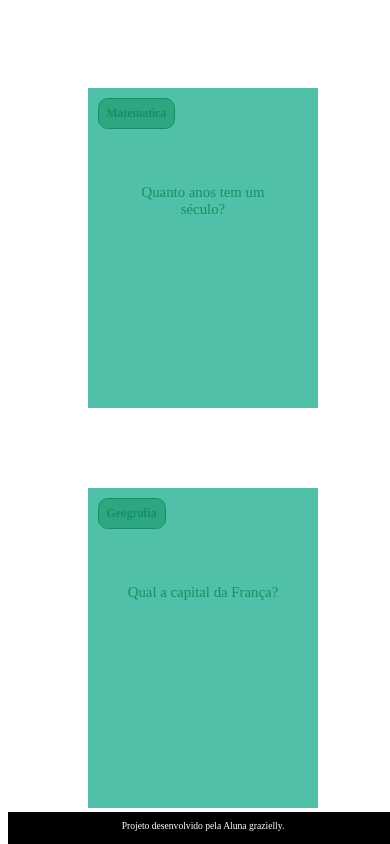
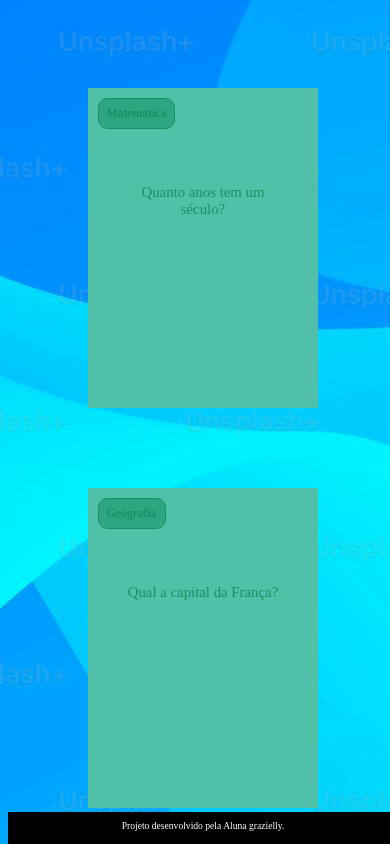
Before and after one commit to grazikorobinski/flashcard, a plain HTML site: page index.html in a window 390 px wide. Shown: the top 844 px of the page. Drawn offline with Linux system fonts and the light colour scheme; a web font is replaced by a local one.

Commit message:
assets/style.css

```diff
--- a/assets/style.css
+++ b/assets/style.css
@@ -5,7 +5,7 @@
 }
 
 body {
-  background: url('bg-desktop.webp') ;
+  background: url('background-1634817_1280.webp') ;
     font-family: Bai Jamjuree;
 }
  #container {
@@ -92,7 +92,7 @@ footer p{
 @media (max-width: 560px) {
 
     body {
-        background: url('mobile.webp');
+        background: url('premium_photo-1701590725721-add548ecdf61.jpeg');
     }
     .cartao {
         flex: 1 0 calc(100% - 1rem);
```
Also changed, not shown: assets/background-1634817_1280.webp (added), assets/premium_photo-1701590725721-add548ecdf61.jpeg (added).
